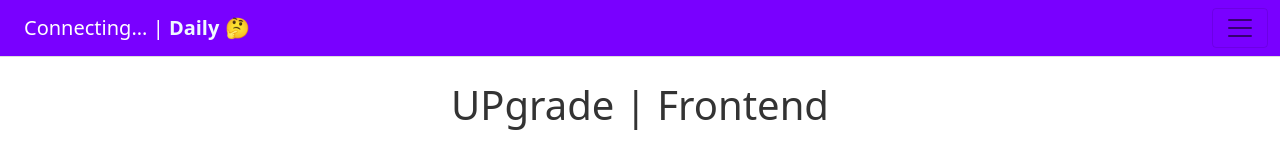
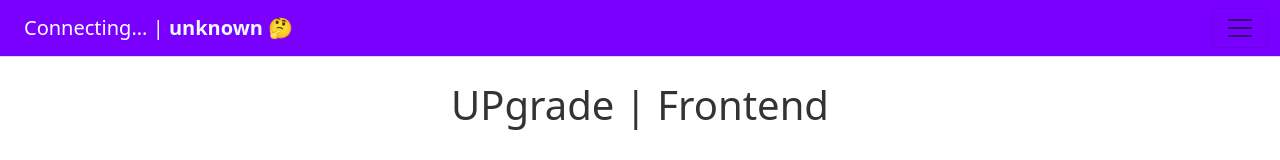
Before and after one commit to jolumapiATOS/frontendnextjs, a Next.js app: page / in a window 1280 px wide. Shown: the top 160 px of the page. Built offline with nearby package versions, Linux system fonts and the light colour scheme; no server answers.

Commit message:
Added redux

```diff
--- a/components/Navbar.js
+++ b/components/Navbar.js
@@ -6,8 +6,15 @@ import styles from '../styles/Home.module.css'
 import { socket } from '../public/service.js'
 import { clearDatabase } from '../public/databaseService.js/deleteServiceDB.js'
 import { useRouter } from 'next/router'
+//Redux
+import { useSelector, useDispatch } from 'react-redux'
+import { login, logout  } from './redux/features/userSlice.js'
 
 const NavbarForApp = () => {
+    //Redux
+    const user = useSelector( (state) => state.user.value );
+    const dispatch = useDispatch();
+    //React
     const router = useRouter();
     const [auth, setAuth] = useState(null);
     const [ teacher, setTeacher ] = useState(false);
@@ -18,7 +25,7 @@ const NavbarForApp = () => {
 
         socket.on('username', (payload) => {
             let firstname = payload.split(' ')[0]
-            setTitle(firstname);
+            dispatch( login(firstname) );
         })
 
         socket.on("connect", () => {
@@ -29,6 +36,7 @@ const NavbarForApp = () => {
         socket.on("disconnect", () => {
         setOnline("Offline");
         setTitle("Daily");
+        dispatch( login("Daily") );
         console.log("Succesfully disconnectedof the socket");
         })
 
@@ -53,7 +61,7 @@ const NavbarForApp = () => {
         clearDatabase();
         window.localStorage.removeItem('Auth');
         setAuth(null);
-        setTitle('Daily');
+        dispatch( logout("Daily") );
         router.push('/');
     }
 
@@ -61,7 +69,7 @@ const NavbarForApp = () => {
         <>
             <Navbar id="navbar-canvas-off-mine" expand={false}>
                 <Container fluid>
-                    <Navbar.Brand id="navbar-logo-mine" href="/"> { online } | { title === 'Daily' ?  <strong id="daily-logo"> { title } 🤔 </strong> : <strong id="daily-logo"> { title } 😎 </strong> }    </Navbar.Brand>
+                    <Navbar.Brand id="navbar-logo-mine" href="/"> { online } | { user === 'unknown' ?  <strong id="daily-logo"> { user } 🤔 </strong> : <strong id="daily-logo"> { user } 😎 </strong> }    </Navbar.Brand>
                     <Navbar.Toggle aria-controls="offcanvasNavbar" />
                     <Navbar.Offcanvas
                     aria-labelledby="offcanvasNavbarLabel"
--- /dev/null
+++ b/components/redux/features/userSlice.js
@@ -0,0 +1,23 @@
+import { createSlice } from '@reduxjs/toolkit'
+
+const initialState = {
+  value: 'unknown',
+}
+
+export const userSlice = createSlice({
+  name: 'counter',
+  initialState,
+  reducers: {
+    logout: (state, action) => {
+      state.value = action.payload
+    },
+    login: (state, action) => {
+      state.value = action.payload
+    },
+  },
+})
+
+// Action creators are generated for each case reducer function
+export const { logout, login } = userSlice.actions
+
+export default userSlice.reducer
--- /dev/null
+++ b/components/redux/store.js
@@ -0,0 +1,8 @@
+import { configureStore } from '@reduxjs/toolkit'
+import userReducer from './features/userSlice.js'
+
+export const store = configureStore({
+    reducer: {
+        user: userReducer
+    }
+})
--- a/package.json
+++ b/package.json
@@ -9,12 +9,14 @@
     "lint": "next lint"
   },
   "dependencies": {
+    "@reduxjs/toolkit": "^1.7.2",
     "bootstrap": "^5.1.3",
     "isomorphic-fetch": "^3.0.0",
     "next": "^12.0.8",
     "react": "17.0.2",
     "react-bootstrap": "^2.1.1",
     "react-dom": "17.0.2",
+    "react-redux": "^7.2.6",
     "socket.io": "^4.4.1",
     "socket.io-client": "^4.4.1",
     "sweetalert2": "^11.3.6"
--- a/pages/_app.js
+++ b/pages/_app.js
@@ -10,7 +10,10 @@ import { sendingDataToTheBackend } from '../public/serviceInterval.js'
 import { databaseCreation } from '../public/database.js'
 //ServiceWorker Registration Process
 import { serviceWorkerRegistrationProcess } from '../public/serviceWorkerRegistration.js'
-//Exercise for a module
+//Wrapper of redux to make available the store globally
+import { store } from '../components/redux/store.js'
+import { Provider } from 'react-redux'
+
 
 
 function MyApp({ Component, pageProps }) {
@@ -24,9 +27,11 @@ function MyApp({ Component, pageProps }) {
   }, [])
 
   return (
-    <Layout>
-      <Component {...pageProps} />
-    </Layout>
+    <Provider store={ store }>
+      <Layout>
+        <Component {...pageProps} />
+      </Layout>
+    </Provider>
   )
 }
 
--- a/pages/index.js
+++ b/pages/index.js
@@ -4,9 +4,16 @@ import Image from 'next/image';
 import { useEffect, useState } from 'react';
 import { socket }  from '../public/service.js';
 import UserID from '../components/UserID';
+// Redux
+import { useDispatch, useSelector } from 'react-redux';
+import { login, logout } from '../components/redux/features/userSlice';
 
 export default function Home() {
-  const [log, setLog] = useState('unknown');
+  //redux
+  const user = useSelector( (state) => state.user.value );
+  const dispatch = useDispatch();
+
+  //react
   const [info, setInfo] = useState(null);
 
   useEffect( async () => {
@@ -19,15 +26,11 @@ export default function Home() {
       setInfo(data);
     })
 
-    socket.on('username', () => {
-      setLog("known")
-    })
-
     socket.on("disconnect", () => {
-      setLog("unknown") // false
+      dispatch( logout("unknown") );
   });
 
-  }, [socket])
+  }, [socket, user])
 
 
   return (
@@ -38,7 +41,7 @@ export default function Home() {
         <link rel="manifest" href="/manifest.json" />
       </Head>
 
-      { log === "unknown" && <div className="p-4">
+      { user === "unknown" && <div className="p-4">
         <h1 className={styles.title}> UPgrade | Frontend </h1>
         <p>
             The purpose of this app is for you to give daily feedback on all of your
@@ -58,7 +61,7 @@ export default function Home() {
         </div>
       </div> }
 
-      { log === "known" && <div className="p-4">
+      { user !== "unknown" && <div className="p-4">
           <section className='container-for-mobile'>
 
             <UserID />
```
Also changed, not shown: 1 other file (tests, documents, lock files or other folders).
